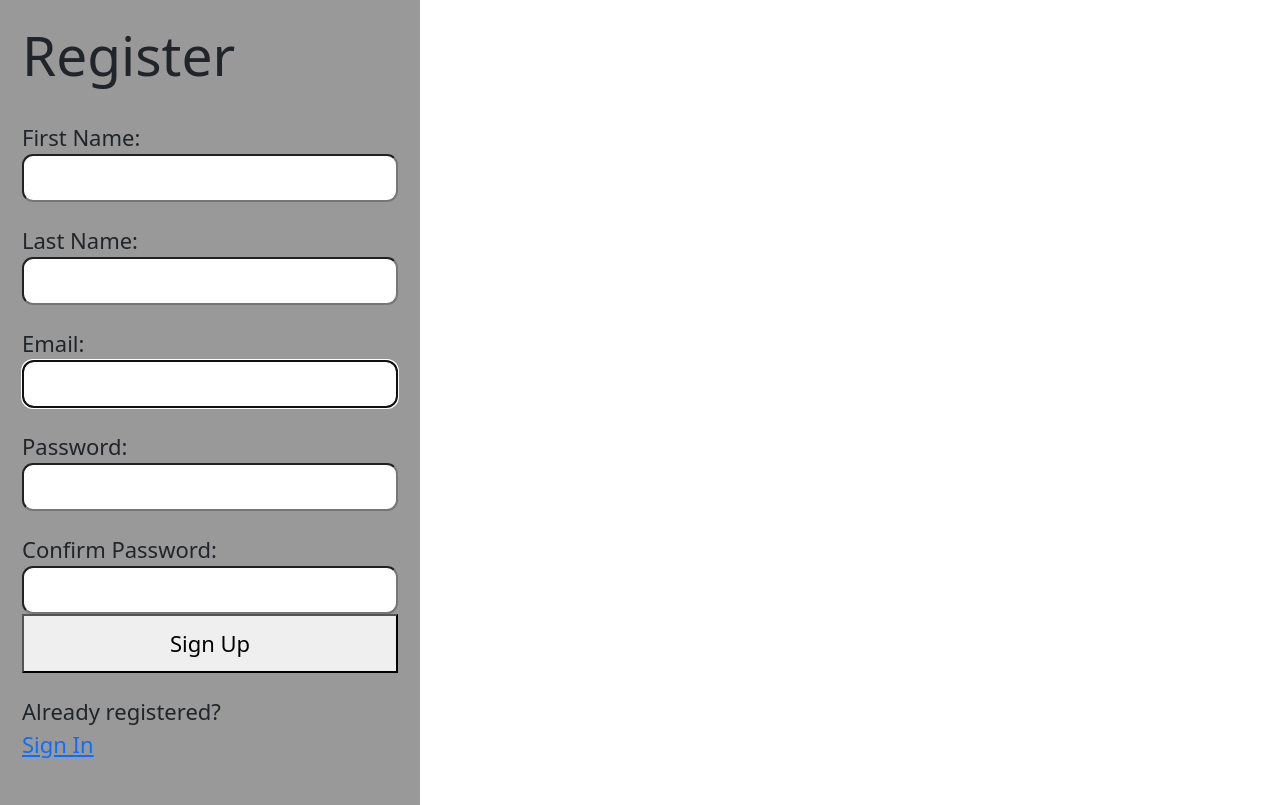
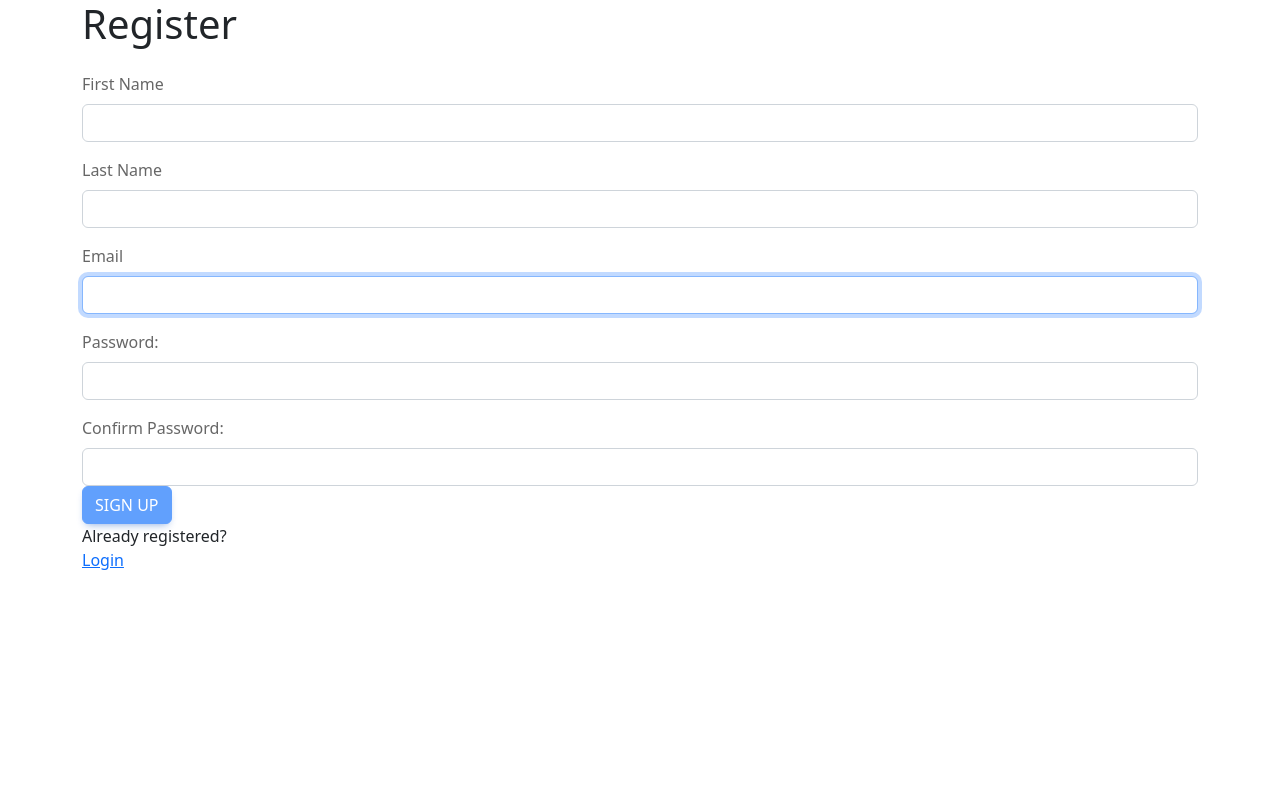
Before and after one commit to bonthebassist/Capstone, a React (Create React App) app: page /Register in a window 1280 px wide. Built offline with nearby package versions, Linux system fonts and the light colour scheme.

Commit message:
bootstrap login and registration form

```diff
--- a/package.json
+++ b/package.json
@@ -20,6 +20,7 @@
     "react-dom": "^18.2.0",
     "react-router-dom": "^6.5.0",
     "react-scripts": "5.0.1",
+    "redux-persist": "^6.0.0",
     "web-vitals": "^2.1.4"
   },
   "scripts": {
--- a/public/index.html
+++ b/public/index.html
@@ -2,14 +2,14 @@
 <html lang="en">
   <head>
     <meta charset="utf-8" />
-    <link rel="icon" href="%PUBLIC_URL%/favicon.ico" />
+    <link rel="icon" type="image/x-icon" href='./ChutaLogo-01.svg' />
     <meta name="viewport" content="width=device-width, initial-scale=1" />
     <meta name="theme-color" content="#000000" />
     <meta
       name="description"
       content="Web site created using create-react-app"
     />
-    <link rel="apple-touch-icon" href="%PUBLIC_URL%/logo192.png" />
+    <!-- <link rel="apple-touch-icon" href="%PUBLIC_URL%/logo192.png" /> -->
     <!--
       manifest.json provides metadata used when your web app is installed on a
       user's mobile device or desktop. See https://developers.google.com/web/fundamentals/web-app-manifest/
@@ -31,7 +31,7 @@
   integrity="sha384-rbsA2VBKQhggwzxH7pPCaAqO46MgnOM80zW1RWuH61DGLwZJEdK2Kadq2F9CUG65"
   crossorigin="anonymous"
 />
-    <title>React App</title>
+    <title>Chuta</title>
   </head>
   <body>
     <noscript>You need to enable JavaScript to run this app.</noscript>
--- a/src/App.js
+++ b/src/App.js
@@ -14,6 +14,8 @@ import MyDetailsPage from './pages/MyDetailsPage';
 
 import Login from './pages/Login';
 import Register from './pages/Register'
+
+// import { PersistGate } from 'redux-persist/lib/integration/react';
 
 
 function App() {
--- a/src/components/NewSchoolForm.js
+++ b/src/components/NewSchoolForm.js
@@ -1,4 +1,5 @@
 import React, { useState, useContext } from 'react';
+import { Navigate } from 'react-router-dom';
 import Button from 'react-bootstrap/Button';
 import Form from 'react-bootstrap/Form';
 import SchoolColorPicker from './SchoolColorPicker';
@@ -8,14 +9,13 @@ import {AuthContext} from '../context/AuthProvider';
 export default function NewSchoolForm() {
   const {auth, setAuth} = useContext(AuthContext)
   console.log(auth.email)
-    const [School, setSchool] = useState({
-        "schoolName":"",
-      })
+    const [School, setSchool] = useState({schoolName: ''})
     const [UsefulLinks, setUsefulLinks] = useState([])
     const [SchoolAdminDetails, setSchoolAdminDetails] = useState({
         "title": null,
         "email": null
     })
+    const [success, setSuccess] = useState(false);
 
     const reqBody =
       {
@@ -38,9 +38,10 @@ export default function NewSchoolForm() {
 
       const handleClick = (e) => {
         e.preventDefault()
-        axios.post(`http://localhost:3500/user/addSchool?email=${auth.email}`, reqBody)
+        axios.put(`http://localhost:3500/user/addSchool?email=${auth.email}`, reqBody)
               .then(response => {
                   console.log(response.data)
+                  setSuccess(true);
               }).catch(error => {
                   console.log(error)
                   alert(error)
@@ -48,6 +49,11 @@ export default function NewSchoolForm() {
       }
 
   return (
+    <>
+    {success ? (
+        <Navigate to="/Schools" />
+      ) : (
+
     <div className='content-div'>
         <h2>Add a school</h2>
         <Form className='adding-form'>
@@ -57,7 +63,7 @@ export default function NewSchoolForm() {
                 type="text"
                 placeholder="eg. Hills School"
                 value={School.schoolName}
-                onChange={e => setSchool({schoolName: e.target.value })}
+                onChange={e => setSchool({schoolName: e.target.value})}
                 required
                 autoFocus/>
             </Form.Group>
@@ -67,7 +73,7 @@ export default function NewSchoolForm() {
         type="text"
         placeholder="eg. Music Secretary"
         value={SchoolAdminDetails.title}
-        onChange={e => setSchool({...SchoolAdminDetails, title: e.target.value})}
+        onChange={e => setSchoolAdminDetails({...SchoolAdminDetails, title: e.target.value})}
         />
         <Form.Control
         type="email"
@@ -76,9 +82,7 @@ export default function NewSchoolForm() {
         onChange={e => setSchoolAdminDetails({...SchoolAdminDetails, email: e.target.value})}
         />
         </Form.Group>
-        {/* <Form.Text className="text-muted">
-          Please use the email your invitation was sent to
-        </Form.Text> */}
+
         <Form.Group className="mb-3" controlId="formBasicEmail">
         <Form.Label>Useful Links</Form.Label>
         <Form.Control
@@ -91,7 +95,7 @@ export default function NewSchoolForm() {
         type="text"
         placeholder="URL for link above"
         value={UsefulLinks.linkURL}
-        onChange={e => setSchool({...UsefulLinks, linkURL: e.target.value})}
+        onChange={e => setUsefulLinks({...UsefulLinks, linkURL: e.target.value})}
         />
         </Form.Group>
         <Form.Group>
@@ -104,5 +108,9 @@ export default function NewSchoolForm() {
     </Form>
 
     </div>
+
+      )
+      }
+    </>
   );
 }
--- a/src/index.css
+++ b/src/index.css
@@ -4,33 +4,33 @@ body {
 
 /* @import url('https://fonts.googleapis.com/css2?family=Nunito&display=swap'); */
 
-* {
+/* * {
     margin: 0;
     padding: 0;
     box-sizing: border-box;
-}
+} */
 
-html {
-    /* font-family: 'Nunito', sans-serif; */
+/* html {
+    font-family: 'Nunito', sans-serif;
     font-size: 22px;
     color: #fff;
-}
+} */
 
-body {
+/* body {
     min-height: 100vh;
     background-color: dodgerblue;
-}
+} */
 
-.App {
+/* .App {
   display: flex;
   flex-direction: column;
   justify-content: center;
   align-items: center;
   min-height: 100vh;
   padding: 1rem 0.5rem;
-}
+} */
 
-section {
+/* section {
     width: 100%;
     max-width: 420px;
     min-height: 400px;
@@ -39,37 +39,37 @@ section {
     justify-content: flex-start;
     padding: 1rem;
     background-color: rgba(0,0,0,0.4);
-}
+} */
 
-form {
+/* form {
     display: flex;
     flex-direction: column;
     justify-content: space-evenly;
     flex-grow: 1;
     padding-bottom: 1rem;
+} */
+
+a, a:visited {
+    color: blue;
 }
 
-a, a:visited {
-    color: #fff;
-}
-
-input[type="email"],
+/* input[type="email"],
 input[type="text"],
 input[type="password"],
 button,
 textarea {
-  /* font-family: 'Nunito', sans-serif; */
+  font-family: 'Nunito', sans-serif;
   font-size: 22px;
   padding: 0.25rem;
   border-radius: 0.5rem;
-}
+} */
 
 label,
 button {
   margin-top: 1rem;
 }
 
-button {
+.initialButton {
   padding: 0.5rem;
 }
 
--- a/src/pages/Login.js
+++ b/src/pages/Login.js
@@ -1,11 +1,16 @@
 import React from 'react'
-import { Link } from 'react-router-dom';
+import { NavLink } from 'react-router-dom';
 import { useRef, useState, useEffect, useContext } from 'react'
 import {AuthContext} from "../context/AuthProvider"
 import axios from '../api/axios';
-import { NavLink } from 'react-bootstrap';
+// import { NavLink } from 'react-bootstrap';
 import DashboardElements from './DashboardPage';
 import { Navigate } from 'react-router-dom';
+
+import Button from 'react-bootstrap/Button';
+import Form from 'react-bootstrap/Form';
+import { Container } from 'react-bootstrap';
+
 const LOGIN_URL = './users/login';
 
 function Login() {
@@ -61,21 +66,50 @@ function Login() {
       {success ? (
         <Navigate to="/Schools" />
       ) : (
-        <section>
+        <Container>
           <p ref={errRef} className={errMsg ? "errmsg" : "offscreen"} aria-live="assertive">{errMsg}</p>
           <h1>Sign In</h1>
-          <form onSubmit={handleSubmit}>
-            <label htmlFor="email">Email:</label>
+          <Form onSubmit={handleSubmit}>
+            <Form.Group>
+              <Form.Label>Email</Form.Label>
+              <Form.Control
+              type="text"
+              name="email"
+              ref={userRef}
+              placeholder="Enter email"
+              value={email}
+              onChange={(e) => setEmail(e.target.value)}
+              required
+              autoFocus/>
+            </Form.Group>
+            <Form.Group>
+              <Form.Label>Password</Form.Label>
+              <Form.Control
+              type="password"
+              name="password"
+              ref={userRef}
+              placeholder="Enter password"
+              value={password}
+              onChange={(e) => setPassword(e.target.value)}
+              required />
+            </Form.Group>
+            {/* <Form.Group>
+              <Form.Check
+              type="checkbox"
+              label="Remember me for 30 days"
+              onChange={(e) => setEmail(e.target.value)}/>
+            </Form.Group> */}
+            {/* <label htmlFor="email">Email:</label>
             <input
               type="email"
               name="email"
               ref={userRef}
-              autoComplete="off"
+              // autoComplete="off"
               onChange={(e) => setEmail(e.target.value)}
               value={email}
               required
-            />
-            <label htmlFor="password">Password:</label>
+            /> */}
+            {/* <label htmlFor="password">Password:</label>
             <input
               type="password"
               id="password"
@@ -83,16 +117,14 @@ function Login() {
               onChange={(e) => setPassword(e.target.value)}
               value={password}
               required
-            />
-            <button>Sign In</button>
-          </form>
+            /> */}
+            <Button type="submit">Sign In</Button>
+          </Form>
           <p>
             Need An Account? <br />
-            <span className='line'>
-              <Link to='/Register'>Sign Up</Link>
-            </span>
+            <NavLink to='/Register'>Sign Up</NavLink>
           </p>
-        </section>
+        </Container>
       )}
     </>
   )
--- a/src/pages/Register.js
+++ b/src/pages/Register.js
@@ -1,10 +1,10 @@
 import { useRef, useState, useEffect } from "react";
 import { faCheck, faTimes, faInfoCircle } from "@fortawesome/free-solid-svg-icons";
 import { FontAwesomeIcon } from "@fortawesome/react-fontawesome";
-import { Link, Navigate } from "react-router-dom";
+import { Link, Navigate, NavLink } from "react-router-dom";
 import axios from '../api/axios'
+import { Button, Container, Form } from "react-bootstrap";
 
-// const USER_REGEX = /^[A-z][A-z0-9-_]{3,23}$/;
 const PWD_REGEX = /^(?=.*[a-z])(?=.*[A-Z])(?=.*[0-9])(?=.*[!@#$%]).{8,24}$/;
 const REGISTER_URL = '/users';
 
@@ -13,12 +13,13 @@ const Register = () => {
     const errRef = useRef();
 
     const [email, setEmail] = useState('');
-    // const [validName, setValidName] = useState(false);
     const [emailFocus, setEmailFocus] = useState(false);
 
     const [firstName, setFirstName] = useState('')
+    const [firstNameFocus, setFNFocus] = useState(false);
 
     const [lastName, setLastName] = useState('')
+    const [lastNameFocus, setLNFocus] = useState(false);
 
     const [password, setPassword] = useState('');
     const [validPwd, setValidPwd] = useState(false);
@@ -35,10 +36,6 @@ const Register = () => {
         userRef.current.focus();
     }, [])
 
-    // useEffect(() => {
-    //     setValidName(USER_REGEX.test(user));
-    // }, [user])
-
     useEffect(() => {
         setValidPwd(PWD_REGEX.test(password));
         setValidMatch(password === matchPwd);
@@ -49,14 +46,8 @@ const Register = () => {
     }, [email, password, matchPwd])
 
     const handleSubmit = async (e) => {
+        console.log("in the handleSubmit")
         e.preventDefault();
-        // if button enabled with JS hack
-        // const v1 = USER_REGEX.test(user);
-        // const v2 = PWD_REGEX.test(pwd);
-        // if (!v1 || !v2) {
-        //     setErrMsg("Invalid Entry");
-        //     return;
-        // }
         try {
             const response = await axios.post(REGISTER_URL,
                 { firstName: firstName, lastName: lastName, email: email, password: password },
@@ -88,34 +79,37 @@ const Register = () => {
 
     return (
         <>
-            {success ? (
-                <section>
-                    <p> Successfully registered </p>
-                    <Link to='/login' />
-                </section>
-            ) : (
-                <section>
+
+                <Container>
                     <p ref={errRef} className={errMsg ? "errmsg" : "offscreen"} aria-live="assertive">{errMsg}</p>
                     <h1>Register</h1>
-                    <form onSubmit={handleSubmit}>
-                        <label htmlFor="firstName">First Name:</label>
-                        <input
+                    <Form onSubmit={handleSubmit}>
+                        <Form.Group>
+                            <Form.Label>First Name</Form.Label>
+                            <Form.Control
                             type="text"
                             name="firstName"
                             onChange={(e)=> setFirstName(e.target.value)}
                             value={firstName}
-                        required
-                        />
-                        <label htmlFor="lastName">Last Name:</label>
-                        <input
+                            onFocus={() => setFNFocus(true)}
+                            onBlur={() => setFNFocus(false)}
+                            required />
+                        </Form.Group>
+                        <Form.Group>
+                            <Form.Label>Last Name</Form.Label>
+                            <Form.Control
                             type="text"
                             name="lastName"
                             onChange={(e)=> setLastName(e.target.value)}
                             value={lastName}
+                            onFocus={() => setLNFocus(true)}
+                            onBlur={() => setLNFocus(false)}
                             required
                             />
-                        <label htmlFor="email"> Email:</label>
-                        <input
+                        </Form.Group>
+                        <Form.Group>
+                            <Form.Label>Email</Form.Label>
+                            <Form.Control
                             type="email"
                             name="email"
                             ref={userRef}
@@ -126,13 +120,14 @@ const Register = () => {
                             onFocus={() => setEmailFocus(true)}
                             onBlur={() => setEmailFocus(false)}
                             />
-
-                        <label htmlFor="password">
+                        </Form.Group>
+                        <Form.Group>
+                            <Form.Label>
                                 Password:
                                 <FontAwesomeIcon icon={faCheck} className={validPwd ? "valid" : "hide"} />
                                 <FontAwesomeIcon icon={faTimes} className={validPwd || !password ? "hide" : "invalid"} />
-                        </label>
-                        <input
+                            </Form.Label>
+                            <Form.Control
                                 type="password"
                                 id="password"
                                 onChange={(e) => setPassword(e.target.value)}
@@ -149,14 +144,14 @@ const Register = () => {
                             Must include uppercase and lowercase letters, a number and a special character.<br />
                             Allowed special characters: <span aria-label="exclamation mark">!</span> <span aria-label="at symbol">@</span> <span aria-label="hashtag">#</span> <span aria-label="dollar sign">$</span> <span aria-label="percent">%</span>
                             </p>
-
-
-                        <label htmlFor="confirm_pwd">
+                        </Form.Group>
+                        <Form.Group>
+                            <Form.Label>
                                 Confirm Password:
                                 <FontAwesomeIcon icon={faCheck} className={validMatch && matchPwd ? "valid" : "hide"} />
                                 <FontAwesomeIcon icon={faTimes} className={validMatch || !matchPwd ? "hide" : "invalid"} />
-                        </label>
-                        <input
+                            </Form.Label>
+                            <Form.Control
                                 type="password"
                                 id="confirm_pwd"
                                 onChange={(e) => setMatchPwd(e.target.value)}
@@ -171,19 +166,26 @@ const Register = () => {
                                 <FontAwesomeIcon icon={faInfoCircle} />
                                 Must match the first password input field.
                                 </p>
-
-                        {/* <button disabled={!validName || !validPwd || !validMatch ? true : false}>Sign Up</button> */}
-                        <button>Sign Up</button>
-                    </form>
+                        </Form.Group>
+                        <Form.Group>
+                            <Button type="submit" disabled={!firstName || !lastName || !email || !validPwd || !validMatch ? true : false}>Sign up</Button>
+                        </Form.Group>
+                    </Form>
+                    {success ? (
+                        <p>
+                            <span> Successfully registered<NavLink to='/login'>Login</NavLink></span>
+                        </p>
+                        ) : (
                         <p>
                             Already registered?<br />
                             <span className="line">
-                            {/*put router link here*/}
-                            <a href="#">Sign In</a>
+                                <Link to="/login">Login</Link>
                             </span>
                         </p>
-                </section>
                     )}
+
+                </Container>
+
         </>
     )
 }
--- a/src/pages/SchoolsPage.js
+++ b/src/pages/SchoolsPage.js
@@ -1,4 +1,4 @@
-import React, { useContext, useEffect } from 'react'
+import React, { useContext, useEffect, useState } from 'react'
 import {
   MDBCard,
   MDBCardBody,
@@ -14,7 +14,8 @@ import {AuthContext} from '../context/AuthProvider';
 import axios from 'axios';
 
 export default function SchoolsPage() {
-  const HillsSchoolPath = '/hills+school' //make this a query parameter set from school name
+  const [schoolsData, setSchoolsData] = useState({})
+
   const navigate = useNavigate();
 
   function handleClick(path) {
@@ -24,38 +25,39 @@ export default function SchoolsPage() {
   console.log(auth.email)
 
   useEffect(() => {
-    axios.get(`http://localhost:3500/user?email=${auth.email}`)
+    axios.get(`http://localhost:3500/user/getSchools?email=${auth.email}`)
     .then((resp) => {
       console.log(resp.data)
+      setSchoolsData(resp.data)
     })
   }, [])
 
+  let cardsMap = schoolsData.map((school)=>{
+    let card = (
+      <MDBCard className='school-card'>
+      <MDBCardBody onClick={() => handleClick(`DisplaySchool`)}>
+      <MDBCardTitle className='school-card-title'>{school.schoolName}</MDBCardTitle>
+      </MDBCardBody>
+    </MDBCard>
+      )
+      return card
+    })
+
   return (
     <>
-
     <DashboardElements/>
     <div className='content-div'>
-    <h1>{auth.email}</h1>
+    <h4>Welcome back!</h4>
+    <p> you are signed in as: {auth.email}</p>
       <link
         href="https://use.fontawesome.com/releases/v5.15.1/css/all.css"
         rel="stylesheet"
     	/>
-      <MDBCard className='school-card'>
-      <MDBCardBody onClick={() => handleClick(`DisplaySchool`)}>
-      <MDBCardTitle className='school-card-title'>Hills School</MDBCardTitle>
-      {/* <MDBBtnGroup shadow='0' aria-label='Basic example'>
-        <MDBBtn>Info</MDBBtn>
-        <MDBBtn>Attendance</MDBBtn>
-        <MDBBtn>Links</MDBBtn>
-        <MDBBtn>Diaries</MDBBtn>
-        <MDBBtn>Contact admin</MDBBtn>
-        </MDBBtnGroup> */}
-      </MDBCardBody>
-    </MDBCard>
+    {/* {cardsMap} */}
 
     <MDBCard className='add-card' >
       <MDBCardBody onClick={() => handleClick(`NewSchoolForm`)}>
-      <MDBCardTitle> <MDBIcon fas icon="plus" /> Add a School</MDBCardTitle>
+      <MDBCardTitle> <MDBIcon fas icon="plus" />Add a School</MDBCardTitle>
       </MDBCardBody>
     </MDBCard>
 
```
Also changed, not shown: src/index.js (+5 -2 lines), src/pages/StudentsPage.js (+7 -1 lines), public/ChutaLogo-01.svg (added), src/components/SchoolCard.js (added), src/configureStore.js (added), 1 other file (tests, documents, lock files or other folders). Lines whose indentation alone changed are shown as unchanged.
